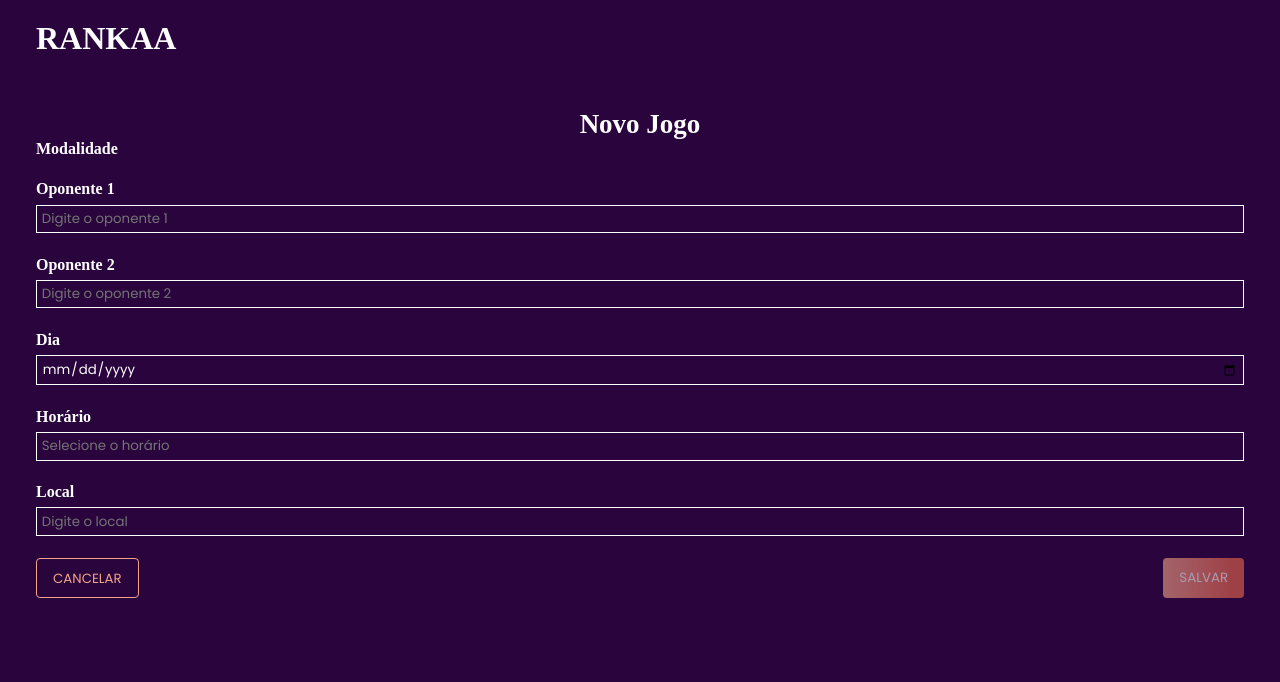
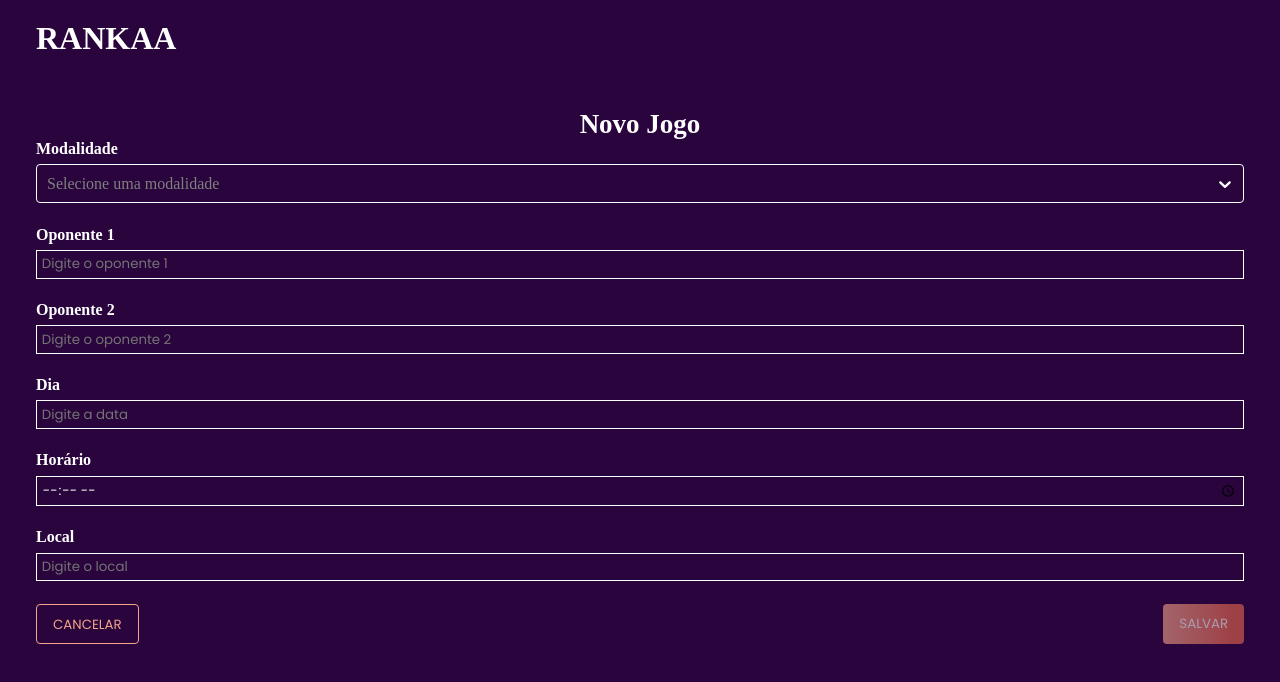
Before and after one commit to 3salles/rankaa, a React (Create React App) app in the folder frontend/: page /admin/games/new in a window 1280 px wide. Shown: the top 682 px of the page. Built offline with nearby package versions, Linux system fonts and the light colour scheme.

Commit message:
feat: Add modalities select

```diff
--- a/frontend/package.json
+++ b/frontend/package.json
@@ -17,6 +17,7 @@
     "react-icons": "^4.2.0",
     "react-router-dom": "^5.2.0",
     "react-scripts": "4.0.3",
+    "react-select": "^4.3.1",
     "styled-components": "^5.3.0",
     "typescript": "^4.1.2",
     "web-vitals": "^1.0.1",
@@ -48,6 +49,7 @@
   },
   "devDependencies": {
     "@types/react-router-dom": "^5.1.8",
+    "@types/react-select": "^4.0.17",
     "@types/styled-components": "^5.1.12"
   }
 }
--- a/frontend/src/components/CardList/index.tsx
+++ b/frontend/src/components/CardList/index.tsx
@@ -4,7 +4,7 @@ import { Athletic } from "../Rank";
 
 import { Container, Team, ButtonsAction } from "./styles";
 
-interface Sport {
+export interface Sport {
   id: number;
   name: string;
   icon: string;
--- /dev/null
+++ b/frontend/src/components/Dropdown/styles.ts
@@ -0,0 +1,18 @@
+export const DropdownStyles = {
+  control: (provided: any) => ({
+    ...provided,
+    border: '1px solid white',
+    display: 'flex',
+    backgroundColor: '0',
+  }),
+  indicatorSeparator: () => ({
+    display: 'none',
+  }),
+  dropdownIndicator: (provided: any) => ({
+    ...provided,
+    color: 'white',
+  }),
+  singleValue: (provided: any) => ({
+    color: 'white',
+  }),
+};
--- a/frontend/src/pages/admin/NewGame/index.tsx
+++ b/frontend/src/pages/admin/NewGame/index.tsx
@@ -2,6 +2,7 @@ import { useHistory } from "react-router-dom";
 import * as yup from "yup";
 import { yupResolver } from "@hookform/resolvers/yup";
 import { SubmitHandler, useForm } from "react-hook-form";
+import ReactSelect from "react-select";
 
 import { AppLayout } from "../../../layouts/AppLayout";
 
@@ -15,9 +16,9 @@ import {
   SaveButton,
   CancelButton,
 } from "./styles";
-
+import { DropdownStyles } from "../../../components/Dropdown/styles";
 interface NewGameFormData {
-  modality: string;
+  modality: { label: string; value: string };
   team1: string;
   team2: string;
   date: string;
@@ -63,7 +64,12 @@ export function NewGame() {
     // Add toastfy
   };
 
-  console.log(new Date().toLocaleDateString())
+  const sports = [
+    { value: "chocolate", label: "Chocolate" },
+    { value: "strawberry", label: "Strawberry" },
+    { value: "vanilla", label: "Vanilla" },
+  ];
+
   return (
     <AppLayout isAdmin>
       <Container>
@@ -73,7 +79,11 @@ export function NewGame() {
         <Form onSubmit={handleSubmit(handleCreateAthletic)}>
           <Section>
             <label>Modalidade</label>
-
+            <ReactSelect
+              placeholder="Selecione uma modalidade"
+              options={sports}
+              styles={DropdownStyles}
+            />
             <p>{errors?.name?.message}</p>
           </Section>
           <Section>
@@ -97,7 +107,7 @@ export function NewGame() {
           <Section>
             <label>Dia</label>
             <Input
-              type="date"
+              type="string"
               placeholder="Digite a data"
               {...register("date")}
             />
@@ -106,7 +116,7 @@ export function NewGame() {
           <Section>
             <label>Horário</label>
             <Input
-              type="text"
+              type="time"
               placeholder="Selecione o horário"
               {...register("time")}
             />
```
Also changed, not shown: 1 other file (tests, documents, lock files or other folders).
